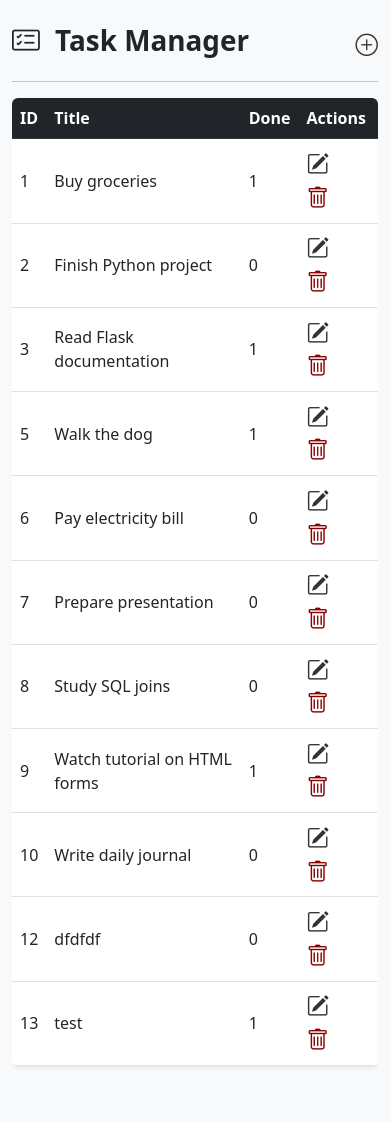
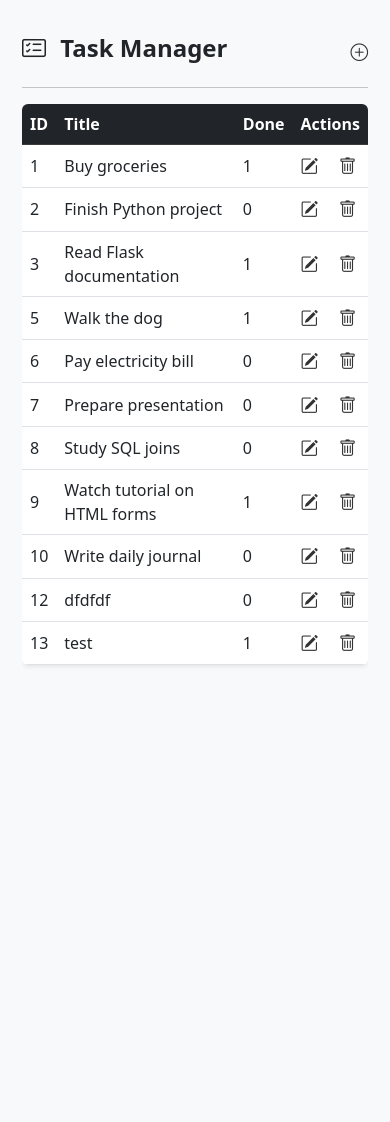
Before and after one commit to PraetorPR/Backend_Flask, a Flask app: page /main in a window 390 px wide. After the commit the page ends 666 px from the top, so only its background shows below. Run offline with Flask 3, Linux system fonts and the light colour scheme; data comes from the database, SQL or seed files in the repository; both versions use the stored data as it was after the commit.

Commit message:
Add files via upload

```diff
--- a/static/style.css
+++ b/static/style.css
@@ -31,3 +31,45 @@ table {
 body {
     padding-bottom: 40px;
 }
+
+
+/* Responsive icons */
+.action-icon {
+    font-size: 1.3rem;
+    cursor: pointer;
+    color: #333;
+    transition: 0.2s ease;
+}
+.action-icon:hover {
+    transform: scale(1.1);
+}
+@media (max-width: 480px) {
+    .action-icon {
+        font-size: 1.1rem;
+    }
+}
+
+/* Responsive table container */
+.table-responsive {
+    overflow-x: auto;
+    -webkit-overflow-scrolling: touch;
+}
+
+/* Mobile-friendly spacing */
+@media (max-width: 480px) {
+    body {
+        padding: 10px;
+    }
+    h1, h2 {
+        font-size: 1.5rem;
+    }
+    input, button {
+        font-size: 1rem !important;
+    }
+    .card {
+        padding: 1rem !important;
+    }
+    .container {
+        margin-top: 1rem;
+    }
+}
--- a/templates/index.html
+++ b/templates/index.html
@@ -5,7 +5,7 @@
     <meta charset="UTF-8">
     <title>Login · Task Manager</title>
 
-
+<meta name="viewport" content="width=device-width, initial-scale=1.0">
 <!-- Bootstrap CSS -->
 <link rel="stylesheet" href="https://cdn.jsdelivr.net/npm/bootstrap@5.3.0/dist/css/bootstrap.min.css">
 
--- a/templates/main.html
+++ b/templates/main.html
@@ -4,6 +4,9 @@
 <head>
     <meta charset="UTF-8">
     <title>Task Manager</title>
+
+    <meta name="viewport" content="width=device-width, initial-scale=1.0">
+
     <!-- Bootstrap CSS -->
 <link rel="stylesheet" href="https://cdn.jsdelivr.net/npm/bootstrap@5.3.0/dist/css/bootstrap.min.css">
 
```
Also changed, not shown: tasks.db.
